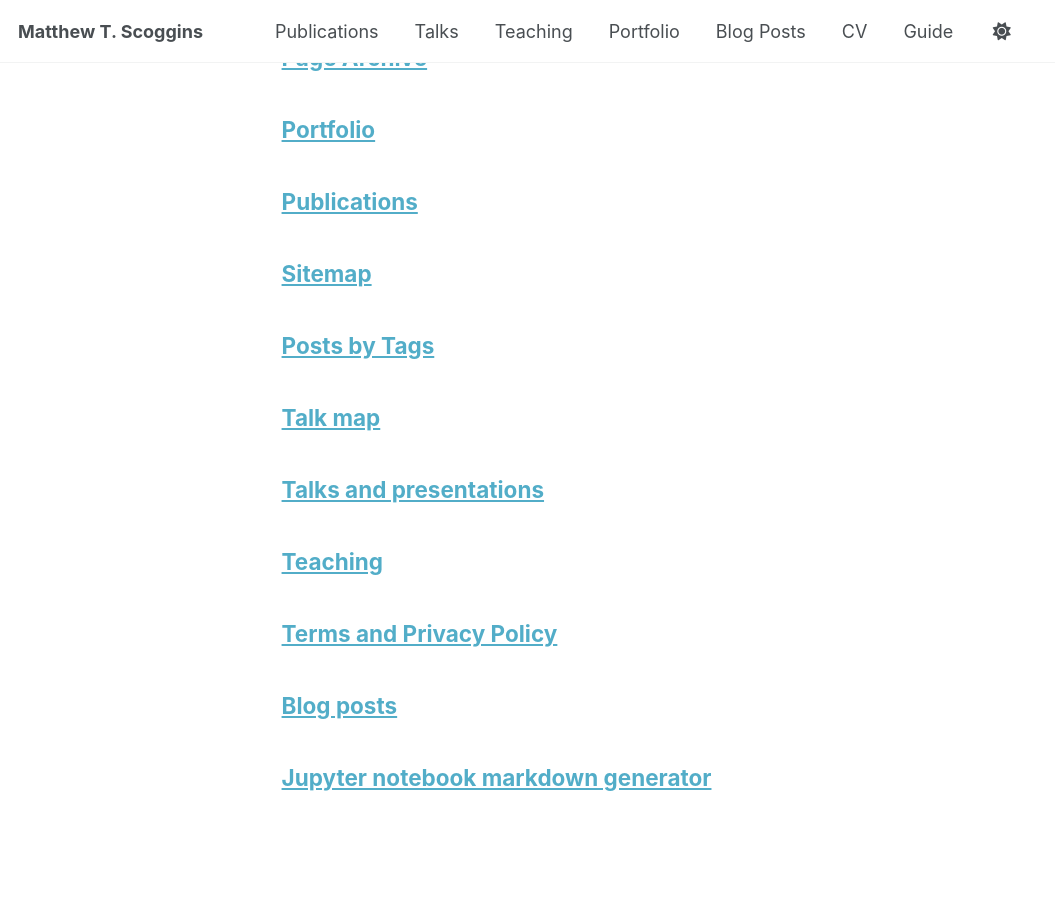
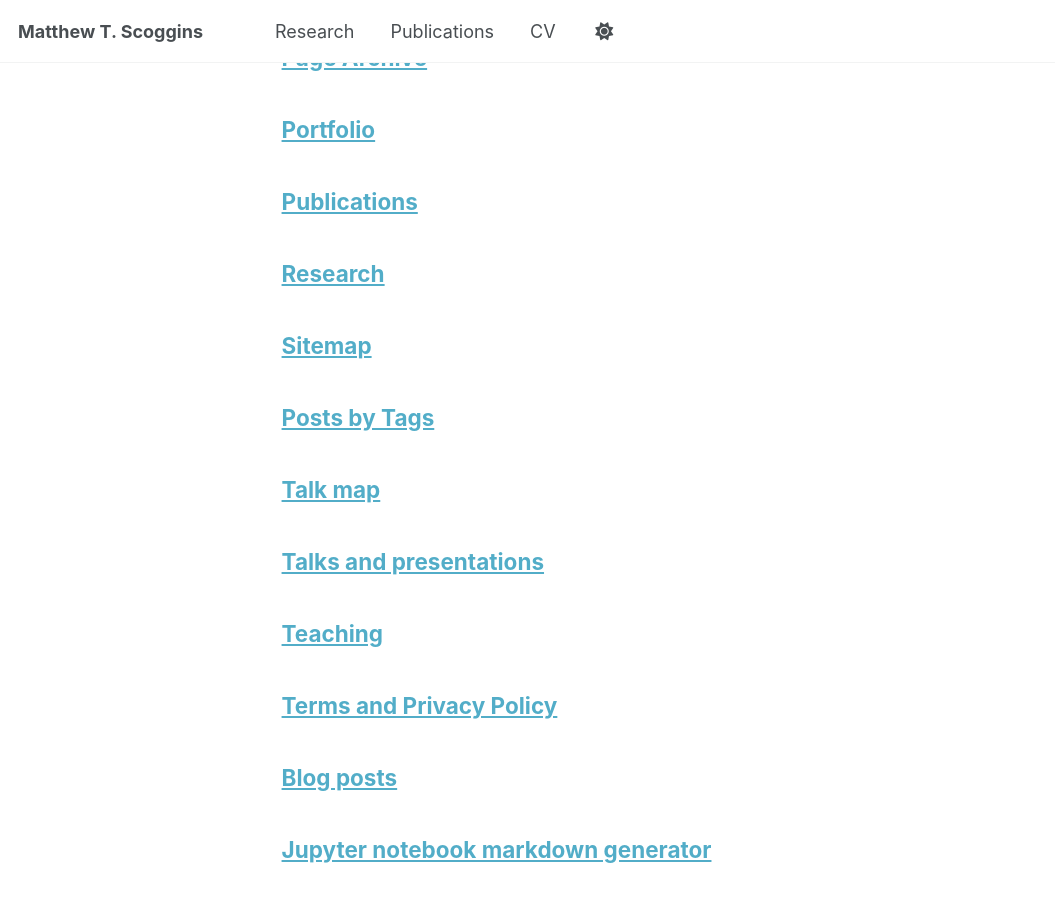
Before and after one commit to mscoggs/mscoggs.github.io, a Jekyll site: the page built from _pages/page-archive.html, in a window 1280 px wide and 900 px high, scrolled down 776 px. Shown: the whole window, without its empty margins (0-1055 px from the left). Built offline with Jekyll 4.4.1, drawn with Linux system fonts in a browser that asks for light colours; a script that is not in the unit is left out.

Commit message:
changing research tabs

```diff
--- a/_data/navigation.yml
+++ b/_data/navigation.yml
@@ -8,26 +8,11 @@
 #      Markdown formatted page while the second is generated using JSON.
 
 main:
+  - title: "Research"
+    url: /research/
+
   - title: "Publications"
     url: /publications/
 
-  - title: "Talks"
-    url: /talks/
-
-  - title: "Teaching"
-    url: /teaching/
-
-  - title: "Portfolio"
-    url: /portfolio/
-
-  - title: "Blog Posts"
-    url: /year-archive/
-
   - title: "CV"
     url: /cv/
-
-  # - title: "CV"
-  #   url: /cv-json/
-
-  - title: "Guide"
-    url: /markdown/
```
Also changed, not shown: _pages/research.md (added, +11 -0 lines).
